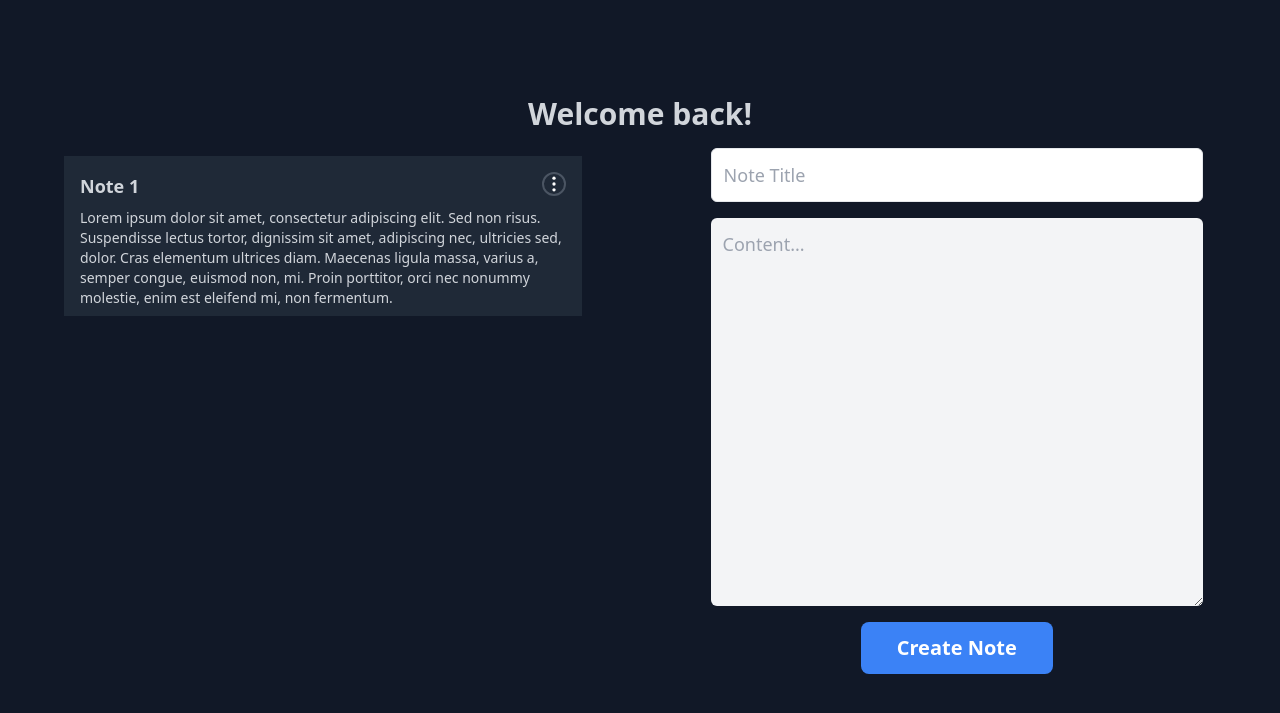
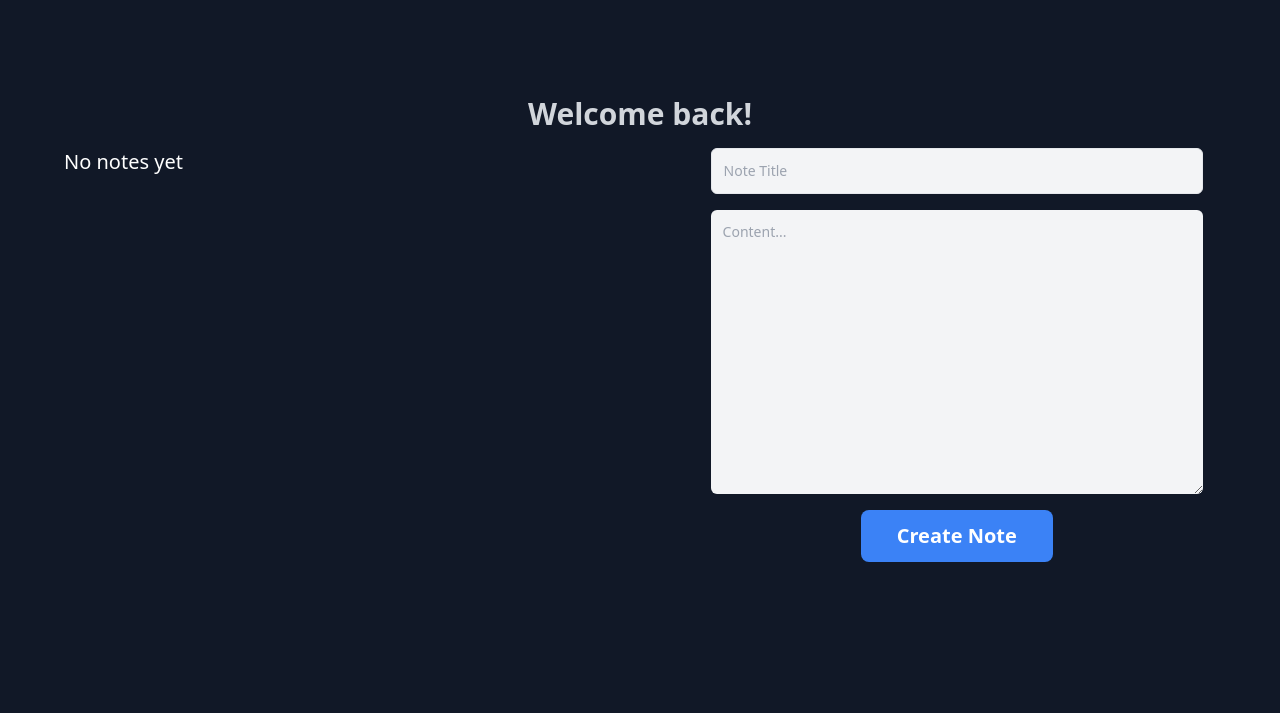
Before and after one commit to victorchiaka/note-webapp, a Python web app: template src/webapp/templates/home.html in a window 1280 px wide. Shown: the part 72-785 px from the top of the page. Run offline with Jinja, Linux system fonts and the light colour scheme; the template is opened without the code that fills it, so the values that code supplies are empty.

Commit message:
some bugs here

```diff
--- a/src/main.py
+++ b/src/main.py
@@ -9,8 +9,8 @@ IS_DEVELOPMENT = os.getenv("IS_DEVELOPMENT")
 app = initialize_app()
 
 if IS_DEVELOPMENT:
-    if __name__=="__main__":
+    if __name__ == "__main__":
         app.run(debug=True)
 else:
-    if __name__=="__main__":
+    if __name__ == "__main__":
         app.run()
--- a/src/webapp/static/dist/output.css
+++ b/src/webapp/static/dist/output.css
@@ -860,11 +860,6 @@ video {
   border-width: 2px;
 }
 
-.border-gray-500 {
-  --tw-border-opacity: 1;
-  border-color: rgb(107 114 128 / var(--tw-border-opacity));
-}
-
 .border-gray-600 {
   --tw-border-opacity: 1;
   border-color: rgb(75 85 99 / var(--tw-border-opacity));
@@ -1181,6 +1176,11 @@ video {
   border-color: rgb(59 130 246 / var(--tw-border-opacity));
 }
 
+.focus\:text-gray-800:focus {
+  --tw-text-opacity: 1;
+  color: rgb(31 41 55 / var(--tw-text-opacity));
+}
+
 .focus\:outline-none:focus {
   outline: 2px solid transparent;
   outline-offset: 2px;
--- a/src/webapp/static/js/main.js
+++ b/src/webapp/static/js/main.js
@@ -4,11 +4,22 @@ const threeDotsNavToggler = document.getElementById("three-dots-toggle");
 const addNoteButton = document.getElementById("add-note-button");
 const cancelAddNoteButton = document.getElementById("cancle-add-note");
 const mobileNoteForm = document.getElementById("mobile-note-form");
+const createNoteButton = document.getElementById("create-note");
 const threeDotsNav = document.getElementById("three-dots-nav");
-const createNoteButton = document.getElementById("create-note");
+
+// const deleteNoteButton = document.getElementById("delete-note-button");
 
 function toggleAddNoteForm() {
   mobileNoteForm.classList.toggle("hidden");
+}
+
+function deleteNote(noteId) {
+  fetch("/home", {
+    method: "DELETE",
+    body: JSON.stringify({ noteId: noteId})
+  }).then ((_res) => {
+    window.location.href = "/home";
+  });
 }
 
 hamburgerToggler.addEventListener("click", () => {
@@ -21,14 +32,15 @@ threeDotsNavToggler.addEventListener("click", () => {
   threeDotsNav.classList.toggle("hidden");
 });
 
-createNoteButton.addEventListener("click", toggleAddNoteForm)
+createNoteButton.addEventListener("click", toggleAddNoteForm);
 
 addNoteButton.addEventListener("click", toggleAddNoteForm);
 
 cancelAddNoteButton.addEventListener("click", toggleAddNoteForm);
 
+// deleteNoteButton.addEventListener("click", deleteNote);
+
 document.addEventListener("DOMContentLoaded", function () {
-
   const flashDismiss = document.getElementById("flash-dismiss");
   const flashObject = document.getElementById("flash-object");
 
@@ -47,6 +59,4 @@ document.addEventListener("DOMContentLoaded", function () {
       flashObject.style.display = "none";
     }, 2000);
   }, 3000);
-  document.addEventListener("DOMContentLoaded", function () {
-  });
 });
--- a/src/webapp/templates/base.html
+++ b/src/webapp/templates/base.html
@@ -13,7 +13,7 @@
       <div class="hidden md:flex space-x-4">
         {% if user.is_authenticated %}
           <a href="/" class="hover:text-gray-300">Home</a>
-          <a href="/notes" class="hover:text-gray-300">Notes</a>
+          <a href="/home" class="hover:text-gray-300">Notes</a>
           <a href="/logout" class="bg-blue-800 text-white py-2 px-4 rounded-lg hover:bg-blue-700 transition duration-300 ease-in-out">Logout</a>
         {% else %}
           <a href="/" class="hover:text-gray-300">Home</a>
@@ -34,7 +34,7 @@
       <div id="mobile-nav" class="mt-3 bg-gray-800 absolute top-16 left-6 right-6 w-auto text-gray-800 font-bold items-center shadow-md z-10 h-fit rounded-sm hidden">
         {% if user.is_authenticated %}
           <a href="/" class="moile-nav-items block my-4 text-gray-300 hover:text-blue-500">Home</a>
-          <a href="/notes" class="moile-nav-items block my-4 text-gray-300 hover:text-blue-500">Notes</a>
+          <a href="/home" class="moile-nav-items block my-4 text-gray-300 hover:text-blue-500">Notes</a>
           <a href="/logout" class="moile-nav-items block my-4 text-blue-800 hover:text-blue-500">Logout</a>
           {% else %}
           <a href="/" class="moile-nav-items block my-4 text-gray-300 hover:text-blue-500">Home</a>
--- a/src/webapp/templates/home.html
+++ b/src/webapp/templates/home.html
@@ -15,39 +15,42 @@
 
     <div class="w-full relative flex justify-between flex-col md:flex-row">
 
+      {% if notes %}
         <div class="md:w-[45%] flex flex-col">
           <ul class="">
+            {% for note in notes%}
               <li class="bg-gray-800 mt-2 rounded-lg md:rounded-none">
                 <div id="note" class="py-2 px-4">
                   <div class="flex justify-between py-2">
-                <h3 class="text-lg font-semibold">Note 1</h3>
+                    <h3 class="text-lg font-semibold">{{ note.title }}</h3>
                     <div class="relative">
                       <button title="options" id="three-dots-toggle" class="w-6 h-6 border-2 border-gray-600 rounded-full">
                         <img src="../static/images/vertical-dot.svg">
                       </button>
                       <div id="three-dots-nav" class="bg-gray-900 w-[85px] justify-between items-center py-1 px-2 rounded-lg absolute right-0 bg-opacity-95 hidden">
                         <button title="edit note" class="text-green-400 font-semibold">EDIT</button>
-                    <button title="delete note" class="w-5 h-5">
+                        <button title="delete-note-button" onClick="deleteNote({{ note.id }})" class="w-5 h-5">
                           <img src="../static/images/rubbish-bin.svg">
                         </button>
                       </div>
                     </div>
                   </div>
-              <p class="text-sm">Lorem ipsum dolor sit amet, consectetur adipiscing elit. Sed non risus.
-                Suspendisse lectus tortor, dignissim sit amet, adipiscing nec, ultricies sed,
-                dolor. Cras elementum ultrices diam. Maecenas ligula massa, varius a, semper congue,
-                euismod non, mi. Proin porttitor, orci nec nonummy molestie, enim est eleifend mi,
-                non fermentum.</p>
+                    <p class="text-sm">{{ note.content }}</p>
                 </div>
               <li>
+            {% endfor %}
           <ul>
         </div>
+        {% else %}
+          <h3 title="add a note to not show this again" class="text-xl text-white text-center">No notes yet</h3>
+      {% endif %}
+
 
       <!-- mobile create note form-->
-      <div id="mobile-note-form" class="mt-6 bg-gray-800 p-6 border-2 border-gray-600 rounded-lg shadow-lg absolute left-7 right-7 hidden">
-        <form action="/notes" method="POST" class="flex flex-col">
-          <input type="text" name="title" id="title" placeholder="Note Title" class="border rounded-md p-3 mb-4 text-lg">
-          <textarea name="content" id="content" placeholder="Content..." cols="30" rows="10" class="bg-gray-100 rounded-md p-3 text-lg"></textarea>
+      <div id="mobile-note-form" class="mt-6 p-6 border-2 border-gray-600 rounded-lg shadow-lg absolute left-7 right-7 hidden md:hidden">
+        <form action="/home" method="POST" class="text-white-900 flex flex-col">
+          <input type="text" name="title" id="title" placeholder="Note Title" class="border rounded-md p-3 mb-4 text-sm focus:text-gray-800">
+          <textarea name="content" id="content" placeholder="Content..." cols="30" rows="10" class="bg-gray-100 rounded-md p-3 text-sm focus:text-gray-800"></textarea>
           <div class="self-center space-x-4">
             <button id="cancle-add-note" type="button" class="w-[100px] bg-red-500 text-white font-semibold py-3 rounded-lg hover:bg-red-600 transition duration-300 ease-in-out mt-4 text-xl">
               Cancel
@@ -60,9 +63,9 @@
       </div>
 
       <div class="w-[45%] hidden flex-col md:flex">
-        <form action="/addnote" method="post" class="flex flex-col w-[100%]">
-          <input type="text" name="title" id="title" placeholder="Note Title" class="border rounded-md p-3 mb-4 text-lg w-[95%] mx-auto">
-          <textarea name="content" id="content" placeholder="Content..." cols="30" rows="13" class="bg-gray-100 rounded-md p-3 text-lg w-[95%] mx-auto"></textarea>
+        <form action="/home" method="POST" class="flex flex-col w-[100%]">
+          <input type="text" name="title" id="title" placeholder="Note Title" class="bg-gray-100 border rounded-md p-3 mb-4 w-[95%] mx-auto text-sm focus:text-gray-800">
+          <textarea name="content" id="content" placeholder="Content..." cols="30" rows="13" class="bg-gray-100 rounded-md p-3 w-[95%] mx-auto text-sm focus:text-gray-800"></textarea>
           <button type="submit" class="w-48 mx-auto bg-blue-500 text-white font-semibold py-3 rounded-lg hover:bg-blue-600 transition duration-300 ease-in-out mt-4 text-xl">
             Create Note
           </button>
--- a/src/webapp/utils.py
+++ b/src/webapp/utils.py
@@ -1,4 +1,5 @@
 from .database import get_user_by_email
+
 
 def is_email_taken(email: str) -> bool:
     user = get_user_by_email(email)
```
Also changed, not shown: src/webapp/auth.py (+13 -4 lines), src/webapp/database.py (+66 -20 lines), src/webapp/models.py (+30 -8 lines), src/webapp/views.py (+43 -3 lines). Lines whose indentation alone changed are shown as unchanged.
